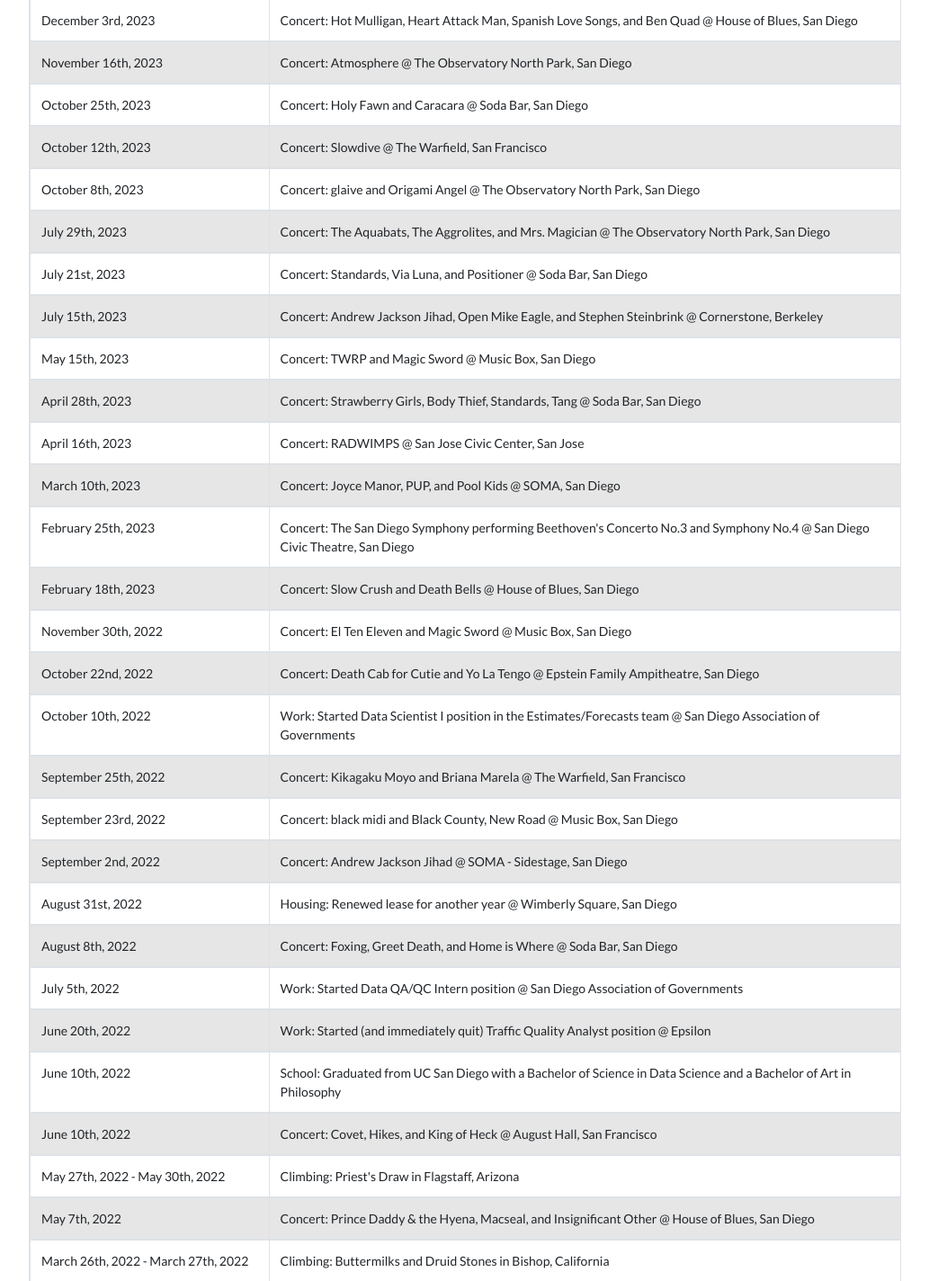
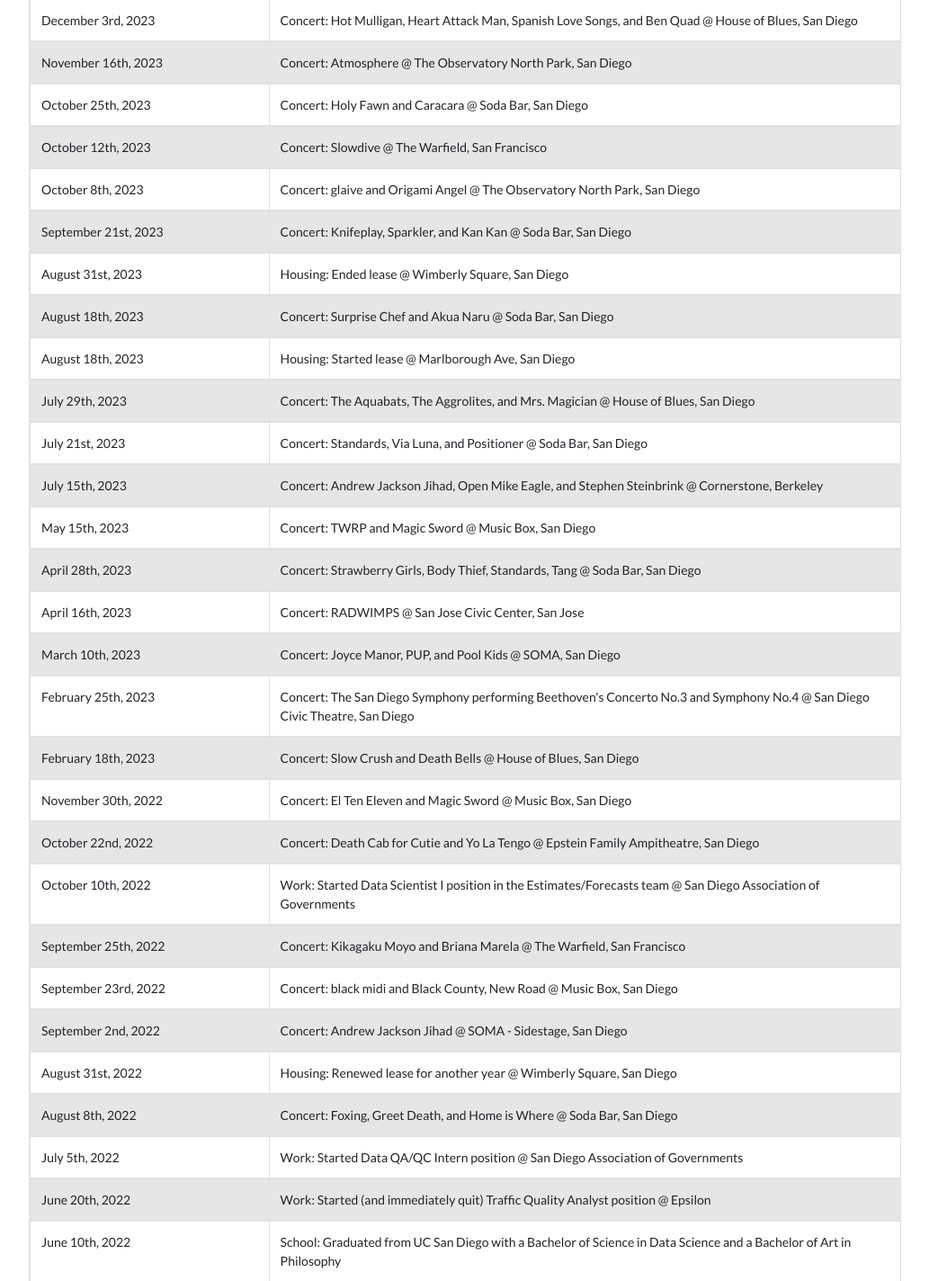
Before and after one commit to twigtheoracle/twigtheoracle.com, a Django app: page /projects/timeline in a window 1280 px wide. Shown: the part 538-1962 px from the top of the page at 90% size, without its empty margins (123-1156 px from the left). Run offline with Django 3.2, Linux system fonts and the light colour scheme; some libraries are stand-ins or nearby versions.

Commit message:
Update 2023-08-22

```diff
--- a/website/mysite/templates/projects/timeline.html
+++ b/website/mysite/templates/projects/timeline.html
@@ -75,8 +75,24 @@
                     <td>Concert: glaive and Origami Angel @ The Observatory North Park, San Diego</td>
                 </tr>
                 <tr>
+                    <td><span>20230921</span>September 21st, 2023</td>
+                    <td>Concert: Knifeplay, Sparkler, and Kan Kan @ Soda Bar, San Diego</td>
+                </tr>
+                <tr>
+                    <td><span>20230831</span>August 31st, 2023</td>
+                    <td>Housing: Ended lease @ Wimberly Square, San Diego</td>
+                </tr>
+                <tr>
+                    <td><span>20230818</span>August 18th, 2023</td>
+                    <td>Concert: Surprise Chef and Akua Naru @ Soda Bar, San Diego</td>
+                </tr>
+                <tr>
+                    <td><span>20230818</span>August 18th, 2023</td>
+                    <td>Housing: Started lease @ Marlborough Ave, San Diego</td>
+                </tr>
+                <tr>
                     <td><span>20230729</span>July 29th, 2023</td>
-                    <td>Concert: The Aquabats, The Aggrolites, and Mrs. Magician @ The Observatory North Park, San Diego</td>
+                    <td>Concert: The Aquabats, The Aggrolites, and Mrs. Magician @ House of Blues, San Diego</td>
                 </tr>
                 <tr>
                     <td><span>20230721</span>July 21st, 2023</td>
--- a/website/mysite/templates/thoughts/Chips Tier List.html
+++ b/website/mysite/templates/thoughts/Chips Tier List.html
@@ -6,7 +6,7 @@
 
 {% block other-head %}
 <meta name="creation-date" content="2023-03-27">
-<meta name="modification-date" content="2023-08-01">
+<meta name="modification-date" content="2023-08-22">
 {% endblock %}
 
 {% block pagetitle %}Chips Tier List{% endblock %}
@@ -37,7 +37,7 @@
         </tr>
         <tr>
             <th>C (OK Taste)</th>
-            <td>Lay's Sour Cream and Onion, Dirty Potato Chips Mesquite BBQ, Lay's Limón, Lay's Chile Limón, Ruffles Ridge Twist Smoky BBQ, Ruffles Jalapeño Ranch</td>
+            <td>Lay's Sour Cream and Onion, Dirty Potato Chips Mesquite BBQ, Lay's Limón, Lay's Chile Limón, Ruffles Ridge Twist Smoky BBQ, Ruffles Jalapeño Ranch, Doritos Sweet & Tangy BBQ</td>
         </tr>
         <tr>
             <th>D (Would not eat)</th>
--- a/website/mysite/templates/thoughts/Gum Tier List.html
+++ b/website/mysite/templates/thoughts/Gum Tier List.html
@@ -6,7 +6,7 @@
 
 {% block other-head %}
 <meta name="creation-date" content="2023-05-16">
-<meta name="modification-date" content="2023-07-28">
+<meta name="modification-date" content="2023-08-22">
 {% endblock %}
 
 {% block pagetitle %}Gum Tier List{% endblock %}
@@ -33,7 +33,7 @@
         </tr>
         <tr>
             <th>B (Good Taste)</th>
-            <td>Trident Minty Sweet Twist, Trident Mint Bliss, Orbit Peppermint, Orbit Sweet Mint</td>
+            <td>Trident Minty Sweet Twist, Trident Mint Bliss, Orbit Peppermint, Orbit Sweet Mint, Mentos Pure Fresh Fresh Mint</td>
         </tr>
         <tr>
             <th>C (OK Taste)</th>
```
Also changed, not shown: website/mysite/templates/thoughts/Live Music Tier List.html (+4 -4 lines).
